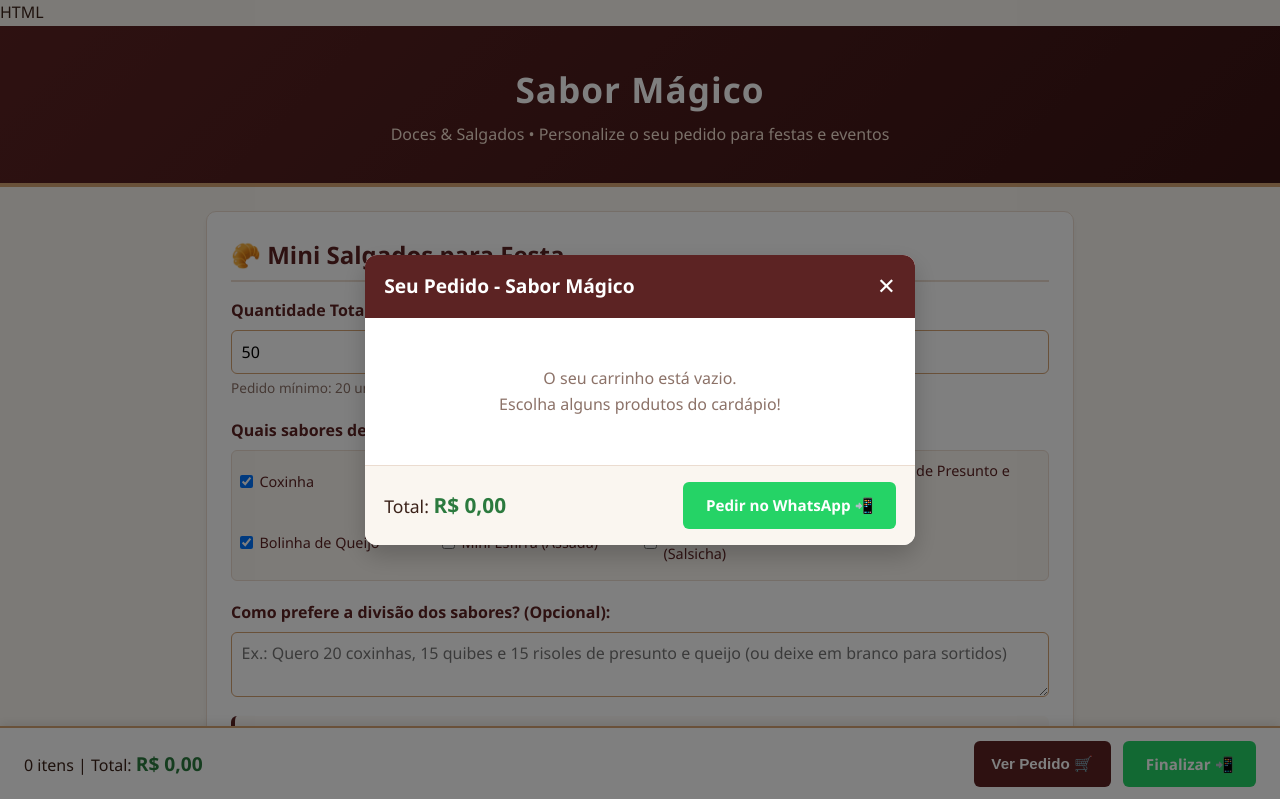
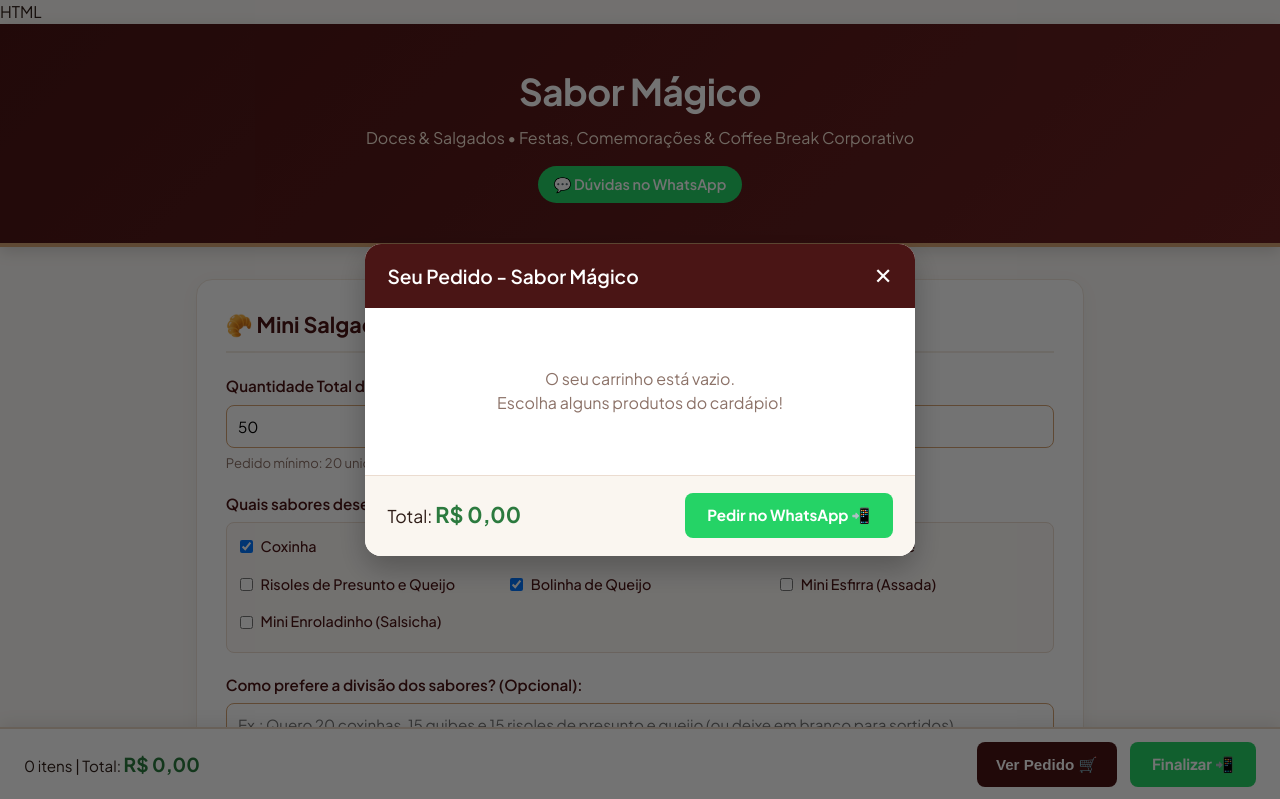
Before and after one commit to miranda1880/sabor-magico, a plain HTML site: page index.html in a window 1280 px wide. Both pictures are taken after a click on the button "Ver Pedido 🛒". Shown: the top 799 px of the page. Drawn offline with Linux system fonts and the light colour scheme.

Commit message:
Add files via upload

```diff
--- a/index.html
+++ b/index.html
@@ -5,6 +5,9 @@ HTML
   <meta charset="UTF-8">
   <meta name="viewport" content="width=device-width, initial-scale=1.0">
   <title>Sabor Mágico - Doces & Salgados</title>
+  <link rel="preconnect" href="https://fonts.googleapis.com">
+  <link rel="preconnect" href="https://fonts.gstatic.com" crossorigin>
+  <link href="https://fonts.googleapis.com/css2?family=Plus+Jakarta+Sans:wght@400;500;600;700&display=swap" rel="stylesheet">
   <style>
     * {
       box-sizing: border-box;
@@ -12,151 +15,215 @@ HTML
       padding: 0;
     }
     body {
-      font-family: 'Segoe UI', Tahoma, Geneva, Verdana, sans-serif;
-      background-color: #faf6f0;
-      color: #3b2219;
-      line-height: 1.6;
-      padding-bottom: 90px;
+      font-family: 'Plus Jakarta Sans', sans-serif;
+      background-color: #fcf9f6;
+      color: #2e1d17;
+      line-height: 1.5;
+      padding-bottom: 100px;
     }
+
+    /* Cabeçalho */
     header {
-      background: linear-gradient(135deg, #5c2323, #3a1414);
+      background: linear-gradient(135deg, #4a1515, #6b2121);
       color: #fff;
       text-align: center;
-      padding: 2.2rem 1rem;
+      padding: 2.5rem 1rem;
       border-bottom: 4px solid #d4a373;
+      box-shadow: 0 4px 15px rgba(0,0,0,0.15);
     }
     header h1 {
-      font-size: 2.2rem;
-      letter-spacing: 1px;
+      font-size: 2.3rem;
+      font-weight: 700;
+      letter-spacing: -0.5px;
     }
     header p {
       font-size: 1rem;
-      color: #f4e1d2;
-      margin-top: 0.3rem;
+      color: #f7e6d7;
+      margin-top: 0.4rem;
     }
+    .header-links {
+      margin-top: 1rem;
+      display: flex;
+      justify-content: center;
+      gap: 0.8rem;
+      flex-wrap: wrap;
+    }
+    .btn-header-whats {
+      display: inline-flex;
+      align-items: center;
+      gap: 0.4rem;
+      background-color: #25d366;
+      color: white;
+      text-decoration: none;
+      padding: 0.5rem 1rem;
+      border-radius: 20px;
+      font-size: 0.9rem;
+      font-weight: 600;
+      transition: transform 0.2s, background 0.2s;
+    }
+    .btn-header-whats:hover {
+      background-color: #1ebc59;
+      transform: translateY(-2px);
+    }
+
     .container {
-      max-width: 900px;
-      margin: 1.5rem auto;
+      max-width: 920px;
+      margin: 2rem auto;
       padding: 0 1rem;
     }
+
     .secao {
       background: #ffffff;
-      border-radius: 10px;
-      padding: 1.5rem;
-      margin-bottom: 1.5rem;
-      box-shadow: 0 4px 6px rgba(0, 0, 0, 0.05);
-      border: 1px solid #ebdcd0;
+      border-radius: 16px;
+      padding: 1.8rem;
+      margin-bottom: 2rem;
+      box-shadow: 0 4px 20px rgba(0, 0, 0, 0.04);
+      border: 1px solid #f0e6dc;
     }
-    .secao h2 {
-      color: #5c2323;
-      border-bottom: 2px solid #ebdcd0;
-      padding-bottom: 0.4rem;
-      margin-bottom: 1rem;
+    .secao-titulo {
+      display: flex;
+      align-items: center;
+      gap: 0.5rem;
+      color: #4a1515;
+      font-size: 1.35rem;
+      font-weight: 700;
+      border-bottom: 2px solid #f3ece4;
+      padding-bottom: 0.6rem;
+      margin-bottom: 1.4rem;
     }
+
+    /* Grelha de Produtos */
     .grid-produtos {
       display: grid;
-      grid-template-columns: repeat(auto-fit, minmax(240px, 1fr));
-      gap: 1rem;
+      grid-template-columns: repeat(auto-fill, minmax(260px, 1fr));
+      gap: 1.3rem;
     }
     .card-item {
-      background: #fdfaf7;
+      background: #ffffff;
       border: 1px solid #ebdcd0;
-      border-radius: 8px;
+      border-radius: 12px;
+      overflow: hidden;
+      display: flex;
+      flex-direction: column;
+      justify-content: space-between;
+      transition: transform 0.2s, box-shadow 0.2s;
+    }
+    .card-item:hover {
+      transform: translateY(-3px);
+      box-shadow: 0 8px 18px rgba(0, 0, 0, 0.07);
+    }
+    .card-foto {
+      width: 100%;
+      height: 160px;
+      object-fit: cover;
+      background-color: #eee;
+    }
+    .card-conteudo {
       padding: 1rem;
       display: flex;
       flex-direction: column;
+      flex-grow: 1;
       justify-content: space-between;
     }
-    .card-item h3 {
+    .card-conteudo h3 {
       font-size: 1.1rem;
-      color: #5c2323;
-      margin-bottom: 0.3rem;
+      font-weight: 600;
+      color: #4a1515;
+      margin-bottom: 0.4rem;
     }
-    .card-item p {
-      font-size: 0.85rem;
-      color: #665;
-      margin-bottom: 0.8rem;
+    .card-conteudo p {
+      font-size: 0.88rem;
+      color: #6d5b54;
+      margin-bottom: 1rem;
     }
     .preco {
-      font-weight: bold;
-      font-size: 1.1rem;
+      font-weight: 700;
+      font-size: 1.15rem;
       color: #2b7a3e;
       margin-bottom: 0.8rem;
     }
     .btn-adicionar {
-      background-color: #5c2323;
+      background-color: #4a1515;
       color: #fff;
       border: none;
-      padding: 0.6rem;
-      border-radius: 6px;
+      padding: 0.65rem;
+      border-radius: 8px;
       font-weight: 600;
       cursor: pointer;
       transition: background 0.2s;
       width: 100%;
     }
     .btn-adicionar:hover {
-      background-color: #7a3030;
+      background-color: #6b2121;
     }
 
     /* Formulários e Seletores */
     .configurador-form {
       display: grid;
-      gap: 1.2rem;
+      gap: 1.3rem;
     }
     .grupo-campo label {
       font-weight: 600;
       display: block;
       margin-bottom: 0.4rem;
-      color: #5c2323;
+      color: #4a1515;
+      font-size: 0.95rem;
     }
     .grupo-campo select,
     .grupo-campo input[type="number"],
     .grupo-campo textarea {
       width: 100%;
-      padding: 0.6rem;
-      border-radius: 6px;
+      padding: 0.7rem;
+      border-radius: 8px;
       border: 1px solid #d4a373;
       background: #fff;
-      font-size: 1rem;
+      font-size: 0.95rem;
       font-family: inherit;
+      outline: none;
+      transition: border-color 0.2s;
+    }
+    .grupo-campo select:focus,
+    .grupo-campo input:focus,
+    .grupo-campo textarea:focus {
+      border-color: #4a1515;
     }
     .grid-checkboxes {
       display: grid;
-      grid-template-columns: repeat(auto-fill, minmax(190px, 1fr));
-      gap: 0.5rem;
-      max-height: 180px;
+      grid-template-columns: repeat(auto-fill, minmax(200px, 1fr));
+      gap: 0.6rem;
+      max-height: 190px;
       overflow-y: auto;
-      padding: 0.5rem;
+      padding: 0.8rem;
       border: 1px solid #ebdcd0;
-      border-radius: 6px;
-      background: #faf6f0;
+      border-radius: 8px;
+      background: #fdfaf7;
     }
     .grid-checkboxes label {
-      font-weight: normal;
+      font-weight: 500;
       font-size: 0.9rem;
       display: flex;
       align-items: center;
-      gap: 0.4rem;
+      gap: 0.5rem;
       cursor: pointer;
     }
     .aviso-recheio {
-      font-size: 0.85rem;
+      font-size: 0.82rem;
       color: #8c7268;
-      margin-top: 0.2rem;
+      margin-top: 0.3rem;
     }
     .resumo-bloco {
       background: #fdfaf7;
-      padding: 1rem;
-      border-radius: 6px;
-      border-left: 4px solid #5c2323;
+      padding: 1.2rem;
+      border-radius: 10px;
+      border-left: 4px solid #4a1515;
       display: flex;
       justify-content: space-between;
       align-items: center;
       flex-wrap: wrap;
-      gap: 0.8rem;
+      gap: 1rem;
     }
     .resumo-bloco strong {
-      font-size: 1.2rem;
+      font-size: 1.25rem;
       color: #2b7a3e;
     }
 
@@ -167,8 +234,8 @@ HTML
       left: 0;
       width: 100%;
       background: #ffffff;
-      border-top: 2px solid #d4a373;
-      box-shadow: 0 -2px 10px rgba(0,0,0,0.1);
+      border-top: 2px solid #e7d5c5;
+      box-shadow: 0 -4px 15px rgba(0,0,0,0.08);
       padding: 0.8rem 1.5rem;
       display: flex;
       justify-content: space-between;
@@ -176,8 +243,8 @@ HTML
       z-index: 900;
     }
     .resumo-carrinho {
-      font-size: 1rem;
-      color: #3b2219;
+      font-size: 0.95rem;
+      color: #2e1d17;
     }
     .resumo-carrinho strong {
       font-size: 1.2rem;
@@ -188,26 +255,26 @@ HTML
       gap: 0.8rem;
     }
     .btn-ver-carrinho {
-      background-color: #5c2323;
+      background-color: #4a1515;
       color: #fff;
       border: none;
-      padding: 0.7rem 1.1rem;
-      border-radius: 6px;
-      font-weight: bold;
+      padding: 0.7rem 1.2rem;
+      border-radius: 8px;
+      font-weight: 600;
       font-size: 0.95rem;
       cursor: pointer;
       transition: background 0.2s;
     }
     .btn-ver-carrinho:hover {
-      background-color: #7a3030;
+      background-color: #6b2121;
     }
     .btn-finalizar {
       background-color: #25d366;
       color: #fff;
       text-decoration: none;
       padding: 0.7rem 1.4rem;
-      border-radius: 6px;
-      font-weight: bold;
+      border-radius: 8px;
+      font-weight: 700;
       font-size: 0.95rem;
       display: inline-flex;
       align-items: center;
@@ -224,7 +291,7 @@ HTML
       left: 0;
       width: 100%;
       height: 100%;
-      background: rgba(0, 0, 0, 0.5);
+      background: rgba(0, 0, 0, 0.55);
       display: none;
       justify-content: center;
       align-items: center;
@@ -233,26 +300,26 @@ HTML
     }
     .modal-carrinho {
       background: #ffffff;
-      border-radius: 12px;
+      border-radius: 16px;
       max-width: 550px;
       width: 100%;
-      max-height: 80vh;
+      max-height: 85vh;
       display: flex;
       flex-direction: column;
-      box-shadow: 0 10px 25px rgba(0,0,0,0.2);
+      box-shadow: 0 12px 30px rgba(0,0,0,0.25);
       overflow: hidden;
     }
     .modal-header {
-      background: #5c2323;
+      background: #4a1515;
       color: #fff;
-      padding: 1rem 1.2rem;
+      padding: 1.1rem 1.4rem;
       display: flex;
       justify-content: space-between;
       align-items: center;
     }
     .modal-header h3 {
-      margin: 0;
       font-size: 1.2rem;
+      font-weight: 600;
     }
     .btn-fechar {
       background: none;
@@ -262,7 +329,7 @@ HTML
       cursor: pointer;
     }
     .modal-body {
-      padding: 1rem 1.2rem;
+      padding: 1.2rem 1.4rem;
       overflow-y: auto;
       flex-grow: 1;
     }
@@ -270,7 +337,7 @@ HTML
       display: flex;
       justify-content: space-between;
       align-items: center;
-      padding: 0.8rem 0;
+      padding: 0.9rem 0;
       border-bottom: 1px solid #ebdcd0;
       gap: 0.8rem;
     }
@@ -280,19 +347,19 @@ HTML
     .item-carrinho-titulo {
       font-weight: 600;
       font-size: 0.95rem;
-      color: #3b2219;
+      color: #2e1d17;
     }
     .item-carrinho-preco {
-      font-size: 0.9rem;
+      font-size: 0.95rem;
       color: #2b7a3e;
-      font-weight: bold;
+      font-weight: 700;
     }
     .btn-remover {
       background: #ff4d4d;
       color: white;
       border: none;
-      padding: 0.4rem 0.7rem;
-      border-radius: 5px;
+      padding: 0.45rem 0.8rem;
+      border-radius: 6px;
       font-size: 0.85rem;
       cursor: pointer;
       transition: background 0.2s;
@@ -302,11 +369,11 @@ HTML
     }
     .carrinho-vazio-texto {
       text-align: center;
-      padding: 2rem 0;
+      padding: 2.5rem 0;
       color: #8c7268;
     }
     .modal-footer {
-      padding: 1rem 1.2rem;
+      padding: 1.1rem 1.4rem;
       background: #faf6f0;
       border-top: 1px solid #ebdcd0;
       display: flex;
@@ -315,11 +382,11 @@ HTML
     }
     .modal-total {
       font-size: 1.1rem;
-      color: #3b2219;
+      color: #2e1d17;
     }
     .modal-total strong {
       color: #2b7a3e;
-      font-size: 1.3rem;
+      font-size: 1.35rem;
     }
   </style>
 </head>
@@ -327,14 +394,19 @@ HTML
 
   <header>
     <h1>Sabor Mágico</h1>
-    <p>Doces & Salgados • Personalize o seu pedido para festas e eventos</p>
+    <p>Doces & Salgados • Festas, Comemorações & Coffee Break Corporativo</p>
+    <div class="header-links">
+      <a href="https://wa.me/5565999253432?text=Ol%C3%A1!%20Vim%20pelo%20Instagram%20e%20gostaria%20de%20tirar%20uma%20d%C3%BAvida" target="_blank" class="btn-header-whats">
+        💬 Dúvidas no WhatsApp
+      </a>
+    </div>
   </header>
 
   <div class="container">
 
-    <!-- Seção: Mini Salgados para Festas -->
+    <!-- Seção: Mini Salgados para Festas & Eventos -->
     <section class="secao">
-      <h2>🥐 Mini Salgados para Festa</h2>
+      <div class="secao-titulo">🥐 Mini Salgados para Festas & Coffee Break</div>
       <div class="configurador-form">
 
         <div class="grupo-campo">
@@ -363,7 +435,7 @@ HTML
 
         <div class="resumo-bloco">
           <div>Valor Total: <strong id="preco-salgados-calculado">R$ 50,00</strong></div>
-          <button class="btn-adicionar" style="width: auto; padding: 0.6rem 1.2rem;" onclick="adicionarSalgadosCustomizados()">+ Adicionar Salgados ao Carrinho</button>
+          <button class="btn-adicionar" style="width: auto; padding: 0.7rem 1.4rem;" onclick="adicionarSalgadosCustomizados()">+ Adicionar Salgados ao Pedido</button>
         </div>
 
       </div>
@@ -371,7 +443,7 @@ HTML
 
     <!-- Seção: Configurador de Bolo -->
     <section class="secao">
-      <h2>🎂 Monte o seu Bolo Personalizado</h2>
+      <div class="secao-titulo">🎂 Monte o seu Bolo Personalizado</div>
       <div class="configurador-form">
 
         <div class="grupo-campo">
@@ -417,17 +489,20 @@ HTML
 
         <div class="resumo-bloco">
           <div>Valor deste Bolo: <strong id="preco-bolo-calculado">R$ 70,00</strong></div>
-          <button class="btn-adicionar" style="width: auto; padding: 0.6rem 1.2rem;" onclick="adicionarBoloAoCarrinho()">+ Adicionar Bolo ao Carrinho</button>
+          <button class="btn-adicionar" style="width: auto; padding: 0.7rem 1.4rem;" onclick="adicionarBoloAoCarrinho()">+ Adicionar Bolo ao Pedido</button>
         </div>
 
       </div>
     </section>
 
-    <!-- Seção: Kits Festa -->
+    <!-- Seção: Kits Festa com Fotos -->
     <section class="secao">
-      <h2>🎉 Kits Festa Prontos</h2>
+      <div class="secao-titulo">🎉 Kits Festa Prontos</div>
       <div class="grid-produtos">
+
         <div class="card-item">
+          <img src="https://images.unsplash.com/photo-1558301211-0d8c8ddee6ec?w=600&auto=format&fit=crop&q=80" alt="Kit 1" class="card-foto">
+          <div class="card-conteudo">
             <div>
               <h3>Kit 1</h3>
               <p>1 bolo 1kg + 50 salgados + 25 docinhos + refri 1,5L</p>
@@ -437,8 +512,11 @@ HTML
               <button class="btn-adicionar" onclick="adicionarAoCarrinho('Kit 1', 150)">+ Adicionar</button>
             </div>
           </div>
+        </div>
 
         <div class="card-item">
+          <img src="https://images.unsplash.com/photo-1535141192574-5d4897c13136?w=600&auto=format&fit=crop&q=80" alt="Kit 2" class="card-foto">
+          <div class="card-conteudo">
             <div>
               <h3>Kit 2</h3>
               <p>1 bolo 1,5kg + 8 cupcakes + 50 salgados + 25 docinhos (topo incluso)</p>
@@ -448,8 +526,11 @@ HTML
               <button class="btn-adicionar" onclick="adicionarAoCarrinho('Kit 2', 245)">+ Adicionar</button>
             </div>
           </div>
+        </div>
 
         <div class="card-item">
+          <img src="https://images.unsplash.com/photo-1578985545062-69928b1d9587?w=600&auto=format&fit=crop&q=80" alt="Kit 3" class="card-foto">
+          <div class="card-conteudo">
             <div>
               <h3>Kit 3</h3>
               <p>1 bolo 1,5kg + 10 cupcakes + 50 salgados + 30 docinhos + refri</p>
@@ -459,8 +540,11 @@ HTML
               <button class="btn-adicionar" onclick="adicionarAoCarrinho('Kit 3', 245)">+ Adicionar</button>
             </div>
           </div>
+        </div>
 
         <div class="card-item">
+          <img src="https://images.unsplash.com/photo-1565958011703-44f9829ba187?w=600&auto=format&fit=crop&q=80" alt="Kit 4" class="card-foto">
+          <div class="card-conteudo">
             <div>
               <h3>Kit 4</h3>
               <p>1 bolo 2kg + 10 cupcakes + 50 salgados + 25 docinhos</p>
@@ -470,6 +554,44 @@ HTML
               <button class="btn-adicionar" onclick="adicionarAoCarrinho('Kit 4', 275)">+ Adicionar</button>
             </div>
           </div>
+        </div>
+
+      </div>
+    </section>
+
+    <!-- Seção: Doces & Sobremesas com Fotos -->
+    <section class="secao">
+      <div class="secao-titulo">🍰 Sobremesas & Docinhos</div>
+      <div class="grid-produtos">
+
+        <div class="card-item">
+          <img src="https://images.unsplash.com/photo-1587314168485-3236d6710814?w=600&auto=format&fit=crop&q=80" alt="Docinhos Tradicionais" class="card-foto">
+          <div class="card-conteudo">
+            <div>
+              <h3>Cento Docinhos Tradicionais</h3>
+              <p>100 unidades (Brigadeiro, Beijinho, Dois Amores).</p>
+            </div>
+            <div>
+              <div class="preco">R$ 100,00</div>
+              <button class="btn-adicionar" onclick="adicionarAoCarrinho('Cento Docinhos Tradicionais', 100)">+ Adicionar</button>
+            </div>
+          </div>
+        </div>
+
+        <div class="card-item">
+          <img src="https://images.unsplash.com/photo-1541781774459-bb2af2f05b55?w=600&auto=format&fit=crop&q=80" alt="Docinhos Gourmet" class="card-foto">
+          <div class="card-conteudo">
+            <div>
+              <h3>Cento Docinhos Gourmet</h3>
+              <p>100 unidades gourmet (Ninho com Nutella, Churros, etc.).</p>
+            </div>
+            <div>
+              <div class="preco">R$ 150,00</div>
+              <button class="btn-adicionar" onclick="adicionarAoCarrinho('Cento Docinhos Gourmet', 150)">+ Adicionar</button>
+            </div>
+          </div>
+        </div>
+
       </div>
     </section>
 
@@ -495,9 +617,7 @@ HTML
         <h3>Seu Pedido - Sabor Mágico</h3>
         <button class="btn-fechar" onclick="fecharModalCarrinho()">✕</button>
       </div>
-      <div class="modal-body" id="modal-lista-itens">
-        <!-- Itens inseridos dinamicamente aqui -->
-      </div>
+      <div class="modal-body" id="modal-lista-itens"></div>
       <div class="modal-footer">
         <div class="modal-total">
           Total: <strong id="modal-total-valor">R$ 0,00</strong>
@@ -513,7 +633,6 @@ HTML
     let carrinho = [];
     const telefoneWhatsApp = "5565999253432";
 
-    // Cálculo e Adição de Salgados
     function calcularPrecoSalgados() {
       const inputQtd = document.getElementById('qtd-salgados-cento');
       let qtd = parseInt(inputQtd.value) || 0;
@@ -550,7 +669,6 @@ HTML
       abrirModalCarrinho();
     }
 
-    // Funções do Bolo
     function calcularPrecoBolo() {
       const selectMassa = document.getElementById('tipo-massa');
       const precoPorKg = parseFloat(selectMassa.options[selectMassa.selectedIndex].getAttribute('data-preco'));
@@ -589,7 +707,6 @@ HTML
       abrirModalCarrinho();
     }
 
-    // Funções Gerais do Carrinho
     function adicionarAoCarrinho(nome, preco) {
       carrinho.push({ nome, preco });
       atualizarInterface();
```
Lines whose indentation alone changed are shown as unchanged.
